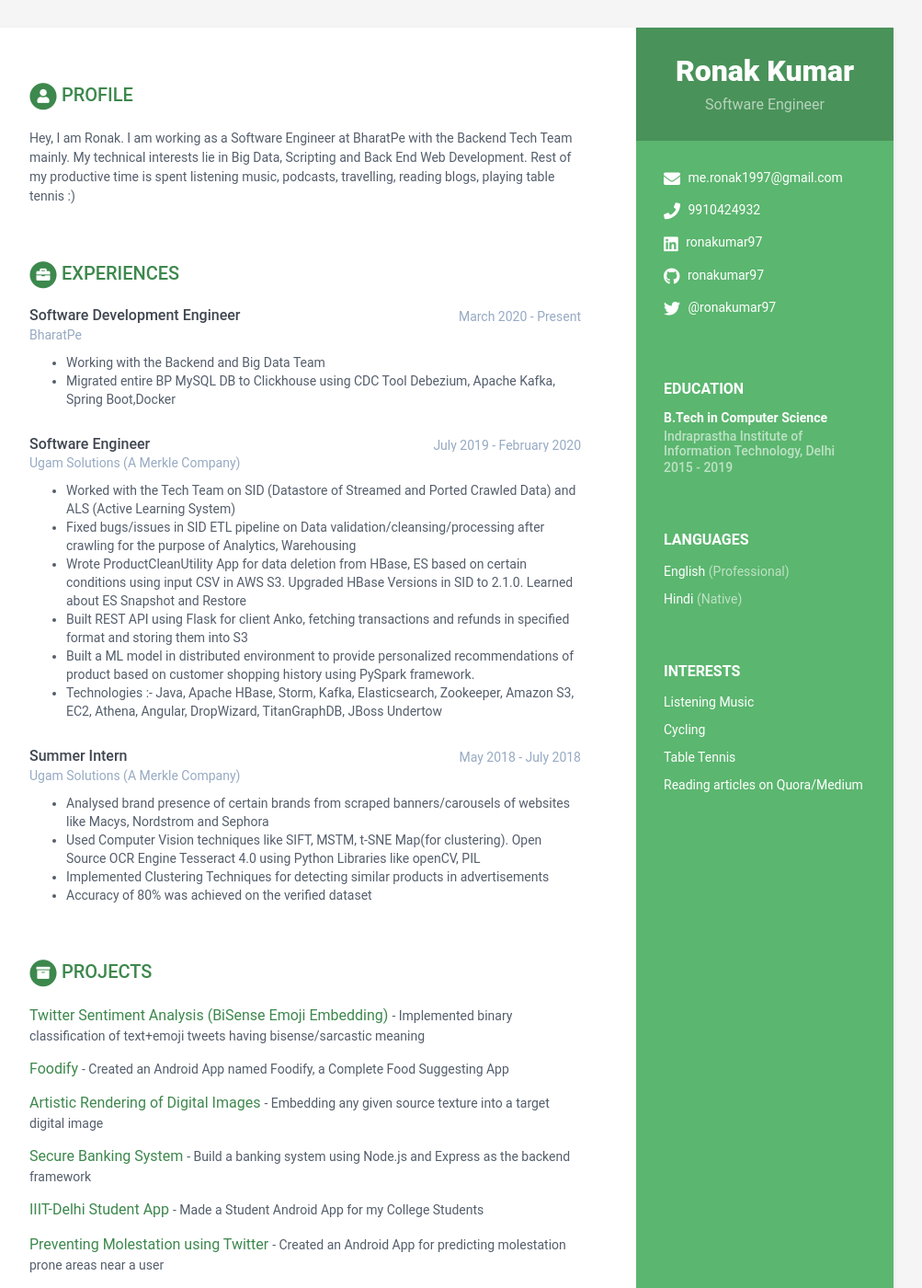
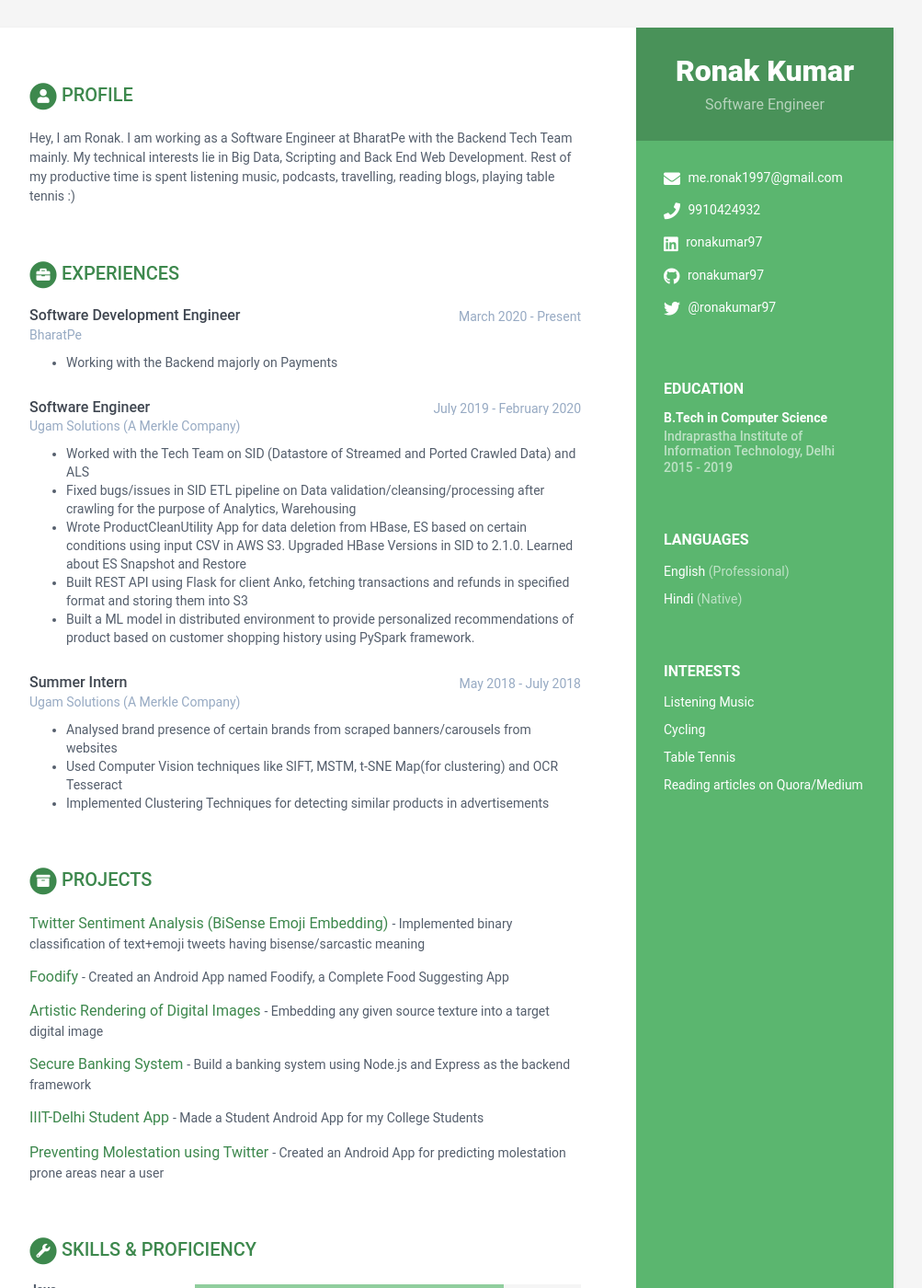
Before and after one commit to ronakumar97/ronakumar97.github.io, a Jekyll site: the page built from index.html, in a window 1280 px wide and 1400 px high. Shown: the whole window at 92% size, without its empty margins (168-1171 px from the left). Built offline with Jekyll 4.4.1, drawn with Linux system fonts in a browser that asks for light colours.

Commit message:
updated website

```diff
--- a/_data/data.yml
+++ b/_data/data.yml
@@ -59,30 +59,25 @@ experiences:
       time: March 2020 - Present
       company: BharatPe
       details: |
-          - Working with the Backend and Big Data Team
-          - Migrated entire BP MySQL DB to Clickhouse using CDC Tool Debezium, Apache Kafka, Spring Boot,Docker
+          - Working with the Backend majorly on Payments
 
     - role: Software Engineer
       time: July 2019 - February 2020
       company: Ugam Solutions (A Merkle Company)
       details: |
-          - Worked with the Tech Team on SID (Datastore of Streamed and Ported Crawled Data) and ALS (Active Learning System)
+          - Worked with the Tech Team on SID (Datastore of Streamed and Ported Crawled Data) and ALS
           - Fixed bugs/issues in SID ETL pipeline on Data validation/cleansing/processing after crawling for the purpose of Analytics, Warehousing
           - Wrote ProductCleanUtility App for data deletion from HBase, ES based on certain conditions using input CSV in AWS S3. Upgraded HBase Versions in SID to 2.1.0. Learned about ES Snapshot and Restore
           - Built REST API using Flask for client Anko, fetching transactions and refunds in specified format and storing them into S3
           - Built a ML model in distributed environment to provide personalized recommendations of product based on customer shopping history using PySpark framework.
-          - Technologies :- Java, Apache HBase, Storm, Kafka, Elasticsearch, Zookeeper, Amazon S3, EC2, Athena, Angular, DropWizard,
-            TitanGraphDB, JBoss Undertow
 
     - role: Summer Intern
       time: May 2018 - July 2018
       company: Ugam Solutions (A Merkle Company)
       details: |
-        - Analysed brand presence of certain brands from scraped banners/carousels of websites like Macys, Nordstrom and Sephora
-        - Used Computer Vision techniques like SIFT, MSTM, t-SNE Map(for clustering). Open Source OCR Engine Tesseract 4.0 using
-          Python Libraries like openCV, PIL
+        - Analysed brand presence of certain brands from scraped banners/carousels from websites
+        - Used Computer Vision techniques like SIFT, MSTM, t-SNE Map(for clustering) and OCR Tesseract
         - Implemented Clustering Techniques for detecting similar products in advertisements
-        - Accuracy of 80% was achieved on the verified dataset
 
 projects:
     title: Projects
```
